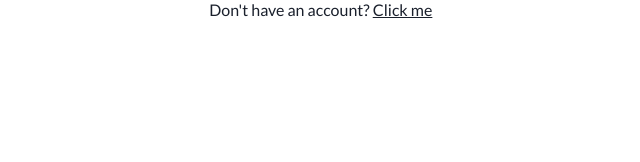
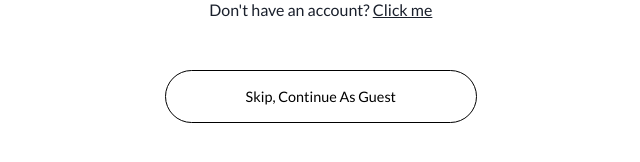
Before and after one commit to saurabhsinghmehta/flawless-trick-6809, a React (Create React App) app: page /adminlogin in a window 1280 px wide. Shown: the part 730-892 px from the top of the page, without its empty margins (268-908 px from the left). Before the commit the page ends 800 px from the top, so only its background shows below. Built offline with nearby package versions, Linux system fonts and the light colour scheme; no server answers.

Commit message:
add skip button to adminLogin

```diff
--- a/src/Pages/AdminLogin.jsx
+++ b/src/Pages/AdminLogin.jsx
@@ -61,6 +61,10 @@ const AdminLogin = () => {
   //         setRedirect(false);
   //       });
   //   };
+
+  const goToHome = () => {
+    navigate("/");
+  };
 
   const handleSubmit = async (e) => {
     e.preventDefault();
@@ -184,7 +188,6 @@ const AdminLogin = () => {
           type="Password"
           name="Password"
           placeholder="Password"
-          maxLength="10"
           required
           onChange={(e) => setPassword(e.target.value)}
         />
@@ -286,6 +289,21 @@ const AdminLogin = () => {
           Click me
         </a>
       </div>
+      <button
+        style={{
+          backgroundColor: "transparent",
+          color: "black",
+          border: "1px solid black",
+          fontSize: ".9rem",
+          padding: ".9rem 5rem",
+          borderRadius: "50px",
+          marginBottom: "3rem",
+          marginTop: "3rem",
+        }}
+        onClick={goToHome}
+      >
+        Skip, Continue As Guest
+      </button>
     </div>
   );
 };
--- a/src/Pages/AdminLogout.jsx
+++ b/src/Pages/AdminLogout.jsx
@@ -174,7 +174,6 @@ const AdminLogout = () => {
           type="password"
           name="password"
           placeholder="Password"
-          maxLength="10"
           required
           onChange={(e) => setPassword(e.target.value)}
         />
```
